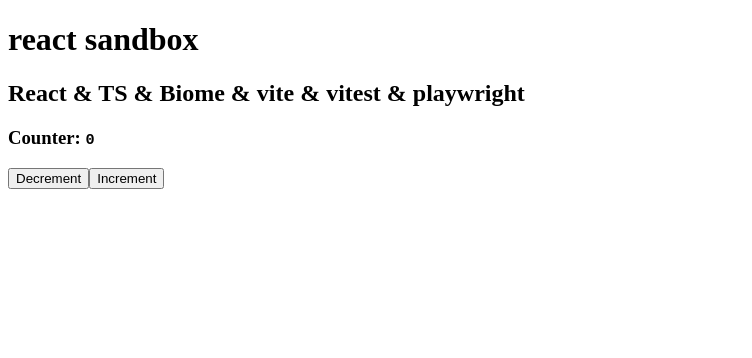
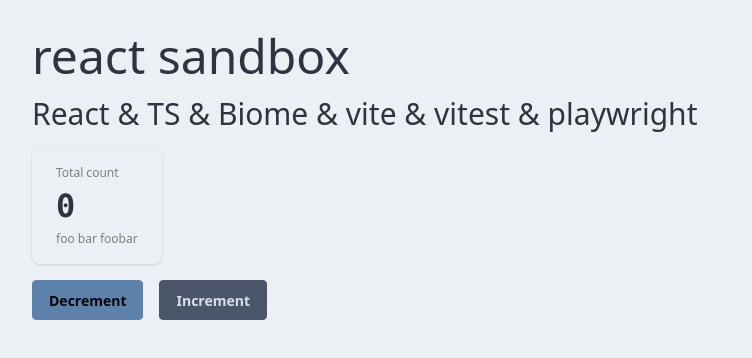
Before and after one commit to d9th/react-sandbox, a React (Vite) app: page / in a window 1280 px wide. Shown: the top 358 px of the page, without its empty margins (0-752 px from the left). Built offline with nearby package versions, Linux system fonts and the light colour scheme.

Commit message:
added tailwind, daisyUI beta

```diff
--- a/package.json
+++ b/package.json
@@ -12,8 +12,10 @@
     "playwright": "playwright test"
   },
   "dependencies": {
+    "@tailwindcss/vite": "^4.0.3",
     "react": "^18.3.1",
-    "react-dom": "^18.3.1"
+    "react-dom": "^18.3.1",
+    "tailwindcss": "^4.0.3"
   },
   "devDependencies": {
     "@biomejs/biome": "1.9.4",
@@ -27,6 +29,7 @@
     "@types/react": "^18.3.18",
     "@types/react-dom": "^18.3.5",
     "@vitejs/plugin-react": "^4.3.4",
+    "daisyui": "5.0.0-beta.6",
     "eslint": "^9.17.0",
     "eslint-plugin-react-hooks": "^5.0.0",
     "eslint-plugin-react-refresh": "^0.4.16",
--- a/src/App.tsx
+++ b/src/App.tsx
@@ -1,4 +1,5 @@
 import { useState, type ReactNode } from "react";
+import "./index.css";
 
 function App() {
   return (
@@ -10,30 +11,36 @@
 }
 
 const Section = ({ children }: { children: ReactNode }) => {
-  return <div>{children}</div>;
+  return <div className="m-8 space-y-4">{children}</div>;
 };
 
 const Headline = () => {
   return (
     <>
-      <h1>react sandbox</h1>
-      <h2>React & TS & Biome & vite & vitest & playwright</h2>
+      <h1 className="text-5xl font-light">react sandbox</h1>
+      <h2 className="text-3xl font-light">
+        React & TS & Biome & vite & vitest & playwright
+      </h2>
     </>
   );
 };
 
 const CounterNumber = ({ children }: { children: ReactNode }) => {
   return (
-    <div>
-      <h3>
-        Counter: <code>{children}</code>
-      </h3>
+    <div className="stats shadow">
+      <div className="stat">
+        <h3 className="stat-title">Total count</h3>
+        <div>
+          <code className="stat-value">{children}</code>
+        </div>
+        <div className="stat-desc">foo bar foobar</div>
+      </div>
     </div>
   );
 };
 
 const ButtonSection = ({ children }: { children: ReactNode }) => {
-  return <div>{children}</div>;
+  return <div className="space-x-4">{children}</div>;
 };
 
 // Counter sample
@@ -42,14 +49,27 @@
 const Counter = () => {
   const [count, setCount] = useState<number>(0);
   return (
-    <>
+    <div className="space-y-4">
       <CounterNumber>{count}</CounterNumber>
       <ButtonSection>
-        <button onClick={() => setCount(c => c - 1)}>Decrement</button>
-        <button onClick={() => setCount(c => c + 1)}>Increment</button>
+        <button
+          className="btn btn-primary"
+          onClick={() => setCount(c => c - 1)}
+        >
+          Decrement
+        </button>
+        <button
+          className="btn btn-neutral"
+          onClick={() => setCount(c => c + 1)}
+        >
+          Increment
+        </button>
       </ButtonSection>
-    </>
+    </div>
   );
 };
 
+// TODO: button componentを作成する
+// const Button = () => {};
+
 export default App;
--- /dev/null
+++ b/src/index.css
@@ -0,0 +1,4 @@
+@import "tailwindcss";
+@plugin "daisyui" {
+    themes: nord --default, dark --prefersdark;
+}
--- a/vite.config.ts
+++ b/vite.config.ts
@@ -1,11 +1,14 @@
 /// <reference types="vitest/config" />
 
-import { defineConfig } from "vite";
+import { defineConfig, PluginOption } from "vite";
 import react from "@vitejs/plugin-react";
+import tailwindcss from "@tailwindcss/vite";
 
 // https://vite.dev/config/
 export default defineConfig({
-  plugins: [react()],
+  // XXX
+  // 型エラーが発生するので一時的な対処
+  plugins: [react(), tailwindcss() as PluginOption[]],
   test: {
     globals: true,
     environment: "jsdom",
```
Also changed, not shown: 1 other file (tests, documents, lock files or other folders).
